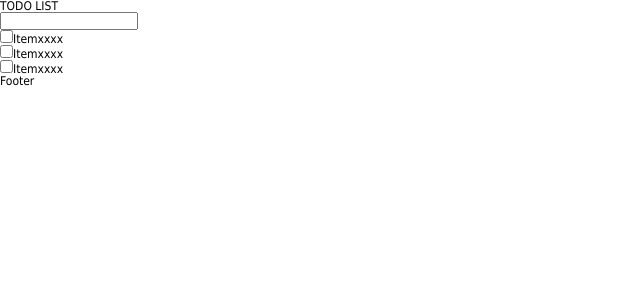
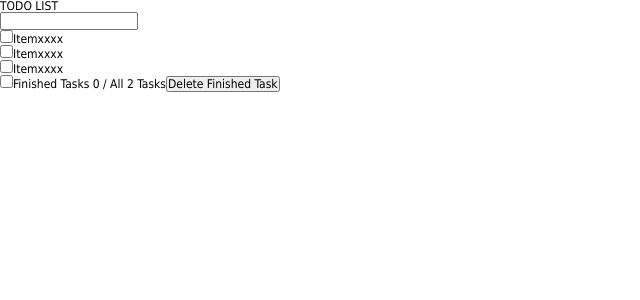
Before and after one commit to Kisky3/react-practice, a React (Create React App) app in the folder todo-list/: page / in a window 1280 px wide. Shown: the top 300 px of the page, without its empty margins (0-640 px from the left). Built offline with nearby package versions, Linux system fonts and the light colour scheme.

Commit message:
Footerの構造を作成

```diff
--- a/todo-list/src/components/Footer/index.jsx
+++ b/todo-list/src/components/Footer/index.jsx
@@ -4,7 +4,15 @@ export default class Footer extends Component {
     render() {
         return (
             <div>
-                Footer
+                <div className="todo-footer">
+                    <label>
+                        <input type="checkbox" />
+                    </label>
+                    <span>
+                        <span>Finished Tasks 0</span> / All 2 Tasks
+                    </span>
+                    <button> Delete Finished Task</button>
+                </div>
             </div>
         )
     }
```
